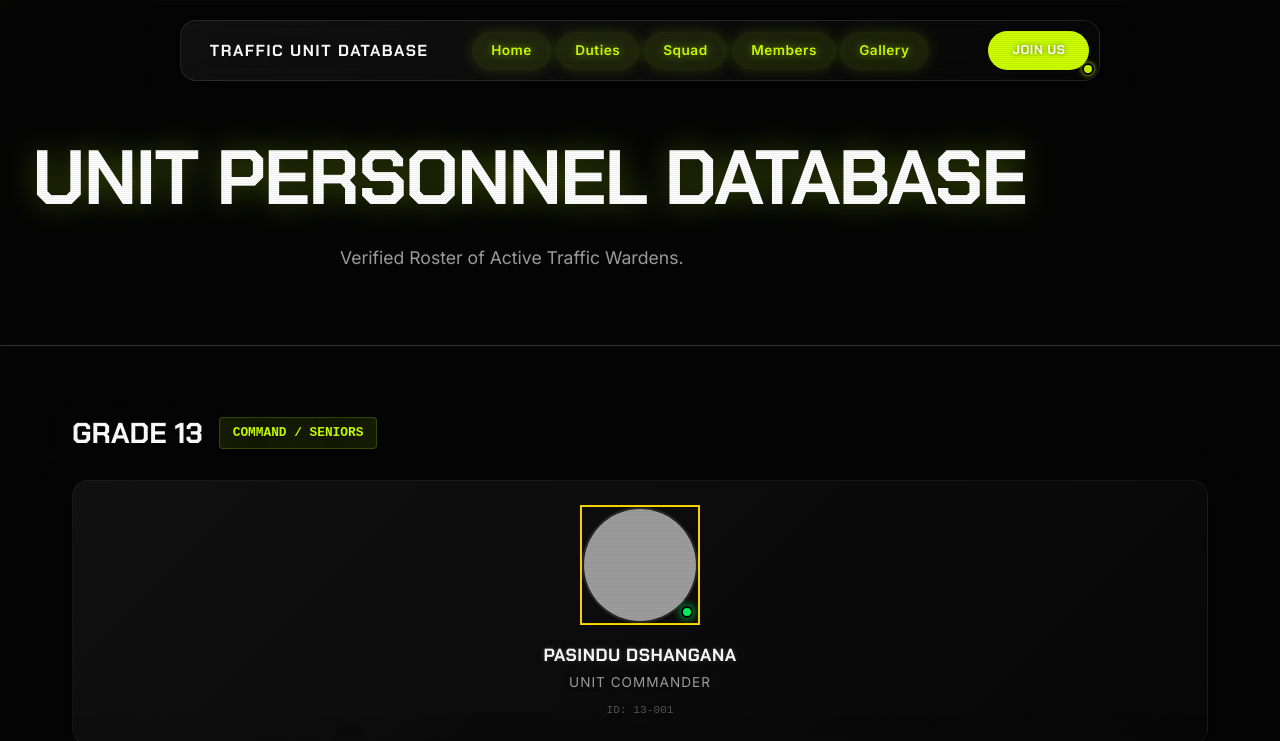
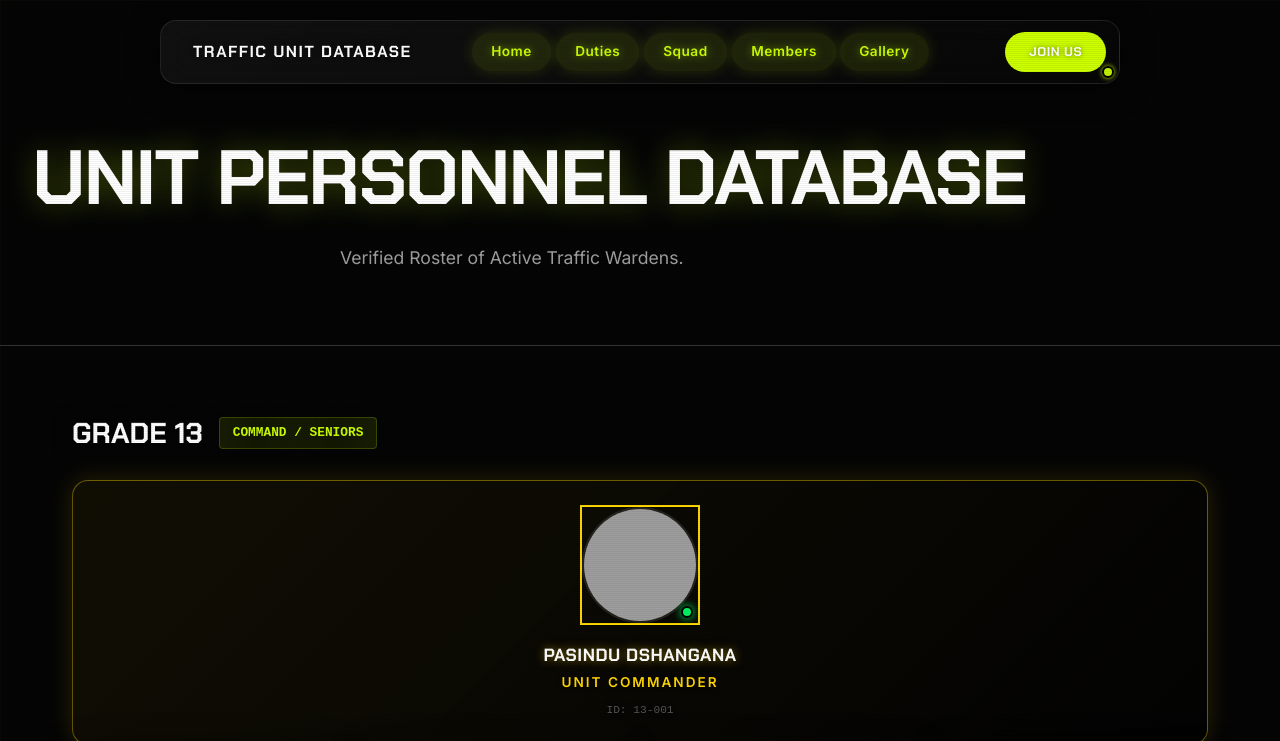
Before and after one commit to pasindudushangana1-dotcom/Traffic, a plain HTML site: page members.html in a window 1280 px wide. Shown: the top 741 px of the page. Drawn offline with Linux system fonts and the light colour scheme; grey boxes are pictures that could not be loaded.

Commit message:
Add files via upload

```diff
--- a/members.html
+++ b/members.html
@@ -96,7 +96,7 @@
 
             <!-- Container 1: The Commander -->
             <div class="commander-zone">
-                <div class="personnel-card glass-panel">
+                <div class="personnel-card glass-panel premium-commander-card">
                     <div class="avatar-container" style="width: 120px; height: 120px; border: 2px solid #FFD700;">
                         <img src="https://ui-avatars.com/api/?name=Pasindu+D&background=CCFF00&color=000&size=128"
                             alt="Avatar">
--- a/styles.css
+++ b/styles.css
@@ -361,28 +361,24 @@ body::after {
 
 .dock-capsule {
     pointer-events: auto;
-    background: rgba(5, 5, 5, 0.85);
-    /* Darker base */
-    backdrop-filter: blur(24px);
-    -webkit-backdrop-filter: blur(24px);
+    /* Premium Glass Effect */
+    background: rgba(8, 8, 8, 0.6);
+    backdrop-filter: blur(20px);
+    -webkit-backdrop-filter: blur(20px);
     border: 1px solid rgba(255, 255, 255, 0.08);
+    border-bottom: 1px solid rgba(255, 255, 255, 0.05);
     border-top: 1px solid rgba(255, 255, 255, 0.15);
-    /* Top highlight */
-    border-bottom: 1px solid rgba(0, 0, 0, 0.5);
-    /* Bottom shadow */
     border-radius: 100px;
-    padding: 0.6rem 0.6rem 0.6rem 1.8rem;
-    /* Slightly more padding */
+    padding: 0.7rem 0.8rem 0.7rem 2rem;
     display: flex;
     align-items: center;
     justify-content: space-between;
     width: 100%;
-    max-width: 920px;
-    /* Slightly wider */
+    max-width: 960px;
     box-shadow:
-        0 20px 40px -5px rgba(0, 0, 0, 0.6),
-        0 0 0 1px rgba(0, 0, 0, 0.2);
-    transition: all 0.3s cubic-bezier(0.2, 0.8, 0.2, 1);
+        0 20px 50px -10px rgba(0, 0, 0, 0.7),
+        0 0 0 1px rgba(255, 255, 255, 0.02) inset;
+    transition: all 0.4s cubic-bezier(0.2, 0.8, 0.2, 1);
 }
 
 .command-dock.scrolled .dock-capsule {
@@ -415,7 +411,8 @@ body::after {
     color: #fff;
     letter-spacing: 1.5px;
     text-transform: uppercase;
-    text-shadow: 0 2px 4px rgba(0, 0, 0, 0.5);
+    text-shadow: 0 0 15px rgba(204, 255, 0, 0.6);
+    /* Rich Neon Glow */
 }
 
 /* Links */
@@ -440,11 +437,11 @@ body::after {
 
 .dock-item:hover {
     color: #fff;
-    background: rgba(255, 255, 255, 0.08);
-    /* More subtle bg */
-    text-shadow: 0 0 8px rgba(255, 255, 255, 0.6);
-    /* Neon text glow */
-    box-shadow: inset 0 0 10px rgba(255, 255, 255, 0.02);
+    background: rgba(255, 255, 255, 0.05);
+    /* Lighter hover bg */
+    text-shadow: 0 0 12px rgba(255, 255, 255, 0.8);
+    box-shadow: inset 0 0 15px rgba(255, 255, 255, 0.05);
+    border: 1px solid rgba(255, 255, 255, 0.1);
 }
 
 .dock-item.active {
@@ -3409,7 +3406,9 @@ html {
         /* Min width for readability */
         max-width: 100%;
     }
-}/* --- Unit Leadership Section --- */
+}
+
+/* --- Unit Leadership Section --- */
 .commander-tier {
     display: flex;
     justify-content: center;
@@ -3461,6 +3460,7 @@ html {
         /* Scale down slightly */
     }
 }
+
 /* --- High Command Directorate (Home) --- */
 #command-home {
     background: #050505;
@@ -3634,3 +3634,27 @@ html {
         margin: 0 auto;
     }
 }
+
+/* --- Premium Commander Card (Members Page) --- */
+.premium-commander-card {
+    border: 1px solid rgba(255, 215, 0, 0.4) !important;
+    box-shadow: 0 0 25px rgba(255, 215, 0, 0.15) !important;
+    background: linear-gradient(135deg, rgba(255, 215, 0, 0.05), rgba(0, 0, 0, 0.4));
+    transition: all 0.3s ease;
+}
+
+.premium-commander-card:hover {
+    box-shadow: 0 0 40px rgba(255, 215, 0, 0.3) !important;
+    border-color: rgba(255, 215, 0, 0.8) !important;
+    transform: translateY(-5px);
+}
+
+.premium-commander-card h3 {
+    text-shadow: 0 0 10px rgba(255, 215, 0, 0.5);
+}
+
+.premium-commander-card .role {
+    color: #FFD700 !important;
+    font-weight: bold;
+    letter-spacing: 2px;
+}
```
